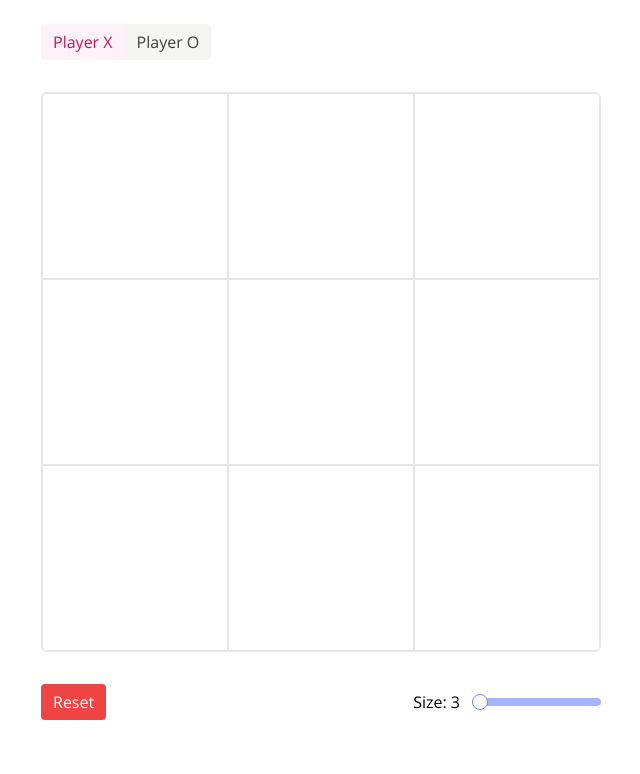
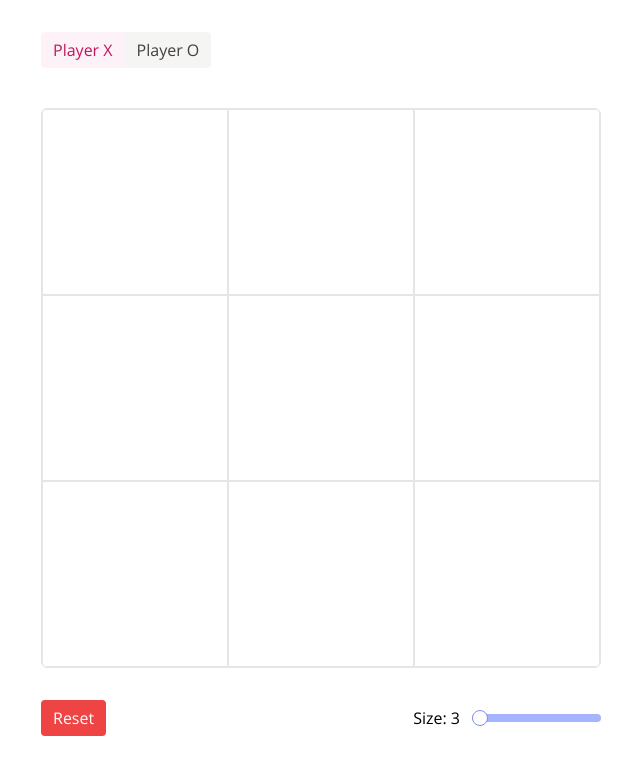
Before and after one commit to OxyDesign/game-ttt, a React (Create React App) app: page / in a window 1280 px wide. Shown: the top 774 px of the page, without its empty margins (319-959 px from the left). Built offline with nearby package versions, Linux system fonts and the light colour scheme.

Commit message:
React key fixes

```diff
--- a/src/components/footer/Resize.tsx
+++ b/src/components/footer/Resize.tsx
@@ -36,7 +36,7 @@ export const Resize: FC<ResizeProps> = () => {
       />
       <datalist id="sizes">
         {gameSizes.map((gameSize) => (
-          <option value={gameSize} label={gameSize.toString()} />
+          <option key={gameSize.toString()} value={gameSize} label={gameSize.toString()} />
         ))}
       </datalist>
     </div>
--- a/src/components/grid/Grid.tsx
+++ b/src/components/grid/Grid.tsx
@@ -1,3 +1,4 @@
+/* eslint-disable react/no-array-index-key */
 import { FC } from 'react';
 import { useDispatch, useSelector } from 'react-redux';
 import cn from 'classnames';
@@ -19,9 +20,10 @@ export const Grid: FC<GridProps> = () => {
   return (
     <div className={styles.grid}>
       {grid.map((row, i) => (
-        <div className={cn(styles[`size-${size}`], styles.row, 'row')}>
+        <div key={`${size}-${i}`} className={cn(styles[`size-${size}`], styles.row, 'row')}>
           {row.map((cell, j) => (
             <Cell
+              key={`${size}-${i}-${j}`}
               active={!hasWinner}
               value={cell}
               isInLine={validationGrid[i][j]}
--- a/src/components/header/Players.module.scss
+++ b/src/components/header/Players.module.scss
@@ -1,5 +1,5 @@
 .players {
-  @apply flex justify-start;
+  @apply flex py-2 justify-start;
 }
 
 .player {
```
